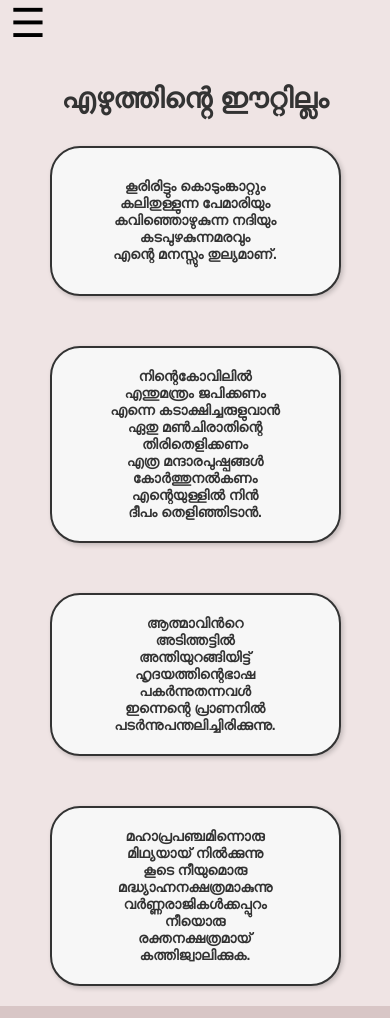
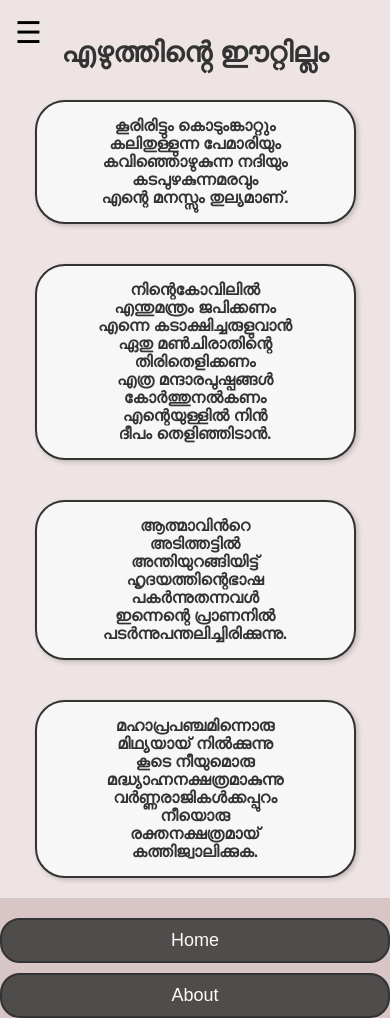
Before and after one commit to cp50/static1, a plain HTML site: page poems.html in a window 390 px wide. Shown: the top 1018 px of the page. Drawn offline with Linux system fonts and the light colour scheme.

Commit message:
css file changed

```diff
--- a/poems.css
+++ b/poems.css
@@ -101,30 +101,10 @@ body {
     color: inherit; /* Inherit the color of the button */
 }
 
-/* Mobile responsiveness */
-@media (max-width: 600px) {
-    .poems-grid {
-        grid-template-columns: 1fr; /* Switch to a single column on mobile */
-    }
-
-    .button-container {
-        flex-direction: column;
-        gap: 10px;
-    }
-
-    .poems-heading {
-        font-size: 28px; /* Reduce heading size on smaller screens */
-    }
-}
-
-
-
-
-
 /* Nav Icon Styling */
 .nav-icon {
-    position:relative; /* Keeps it fixed at the top */
-    top: 0px; /* Adjusts its distance from the top */
+    position: fixed; /* Keeps it fixed at the top */
+    top: 10px; /* Adjusts its distance from the top */
     left: 10px; /* Adjusts its distance from the left */
     font-size: 40px;
     cursor: pointer;
@@ -158,3 +138,42 @@ nav ul li a {
     text-decoration: none;
     font-size: 18px;
 }
+
+/* Mobile responsiveness */
+@media (max-width: 600px) {
+    /* Adjust nav icon */
+    .nav-icon {
+        font-size: 30px;
+        top: 15px;
+        left: 15px;
+    }
+
+    /* Make the poems grid layout a single column */
+    .poems-grid {
+        grid-template-columns: 1fr; /* Single column layout */
+        gap: 20px; /* Adjust gap for smaller screens */
+        padding: 0 15px; /* Reduce padding on sides */
+    }
+
+    .poems-heading {
+        font-size: 28px; /* Reduce heading size on smaller screens */
+    }
+
+    /* Adjust button container layout */
+    .button-container {
+        flex-direction: column; /* Stack buttons vertically */
+        gap: 10px; /* Reduce space between buttons */
+    }
+
+    /* Adjust poem box layout */
+    .poem-box {
+        padding: 15px; /* Adjust padding inside poem boxes */
+        font-size: 16px; /* Increase font size for readability */
+        min-height: 120px; /* Adjust minimum height */
+    }
+
+    /* Center-align text on smaller screens */
+    h1, p {
+        text-align: center;
+    }
+}
```
